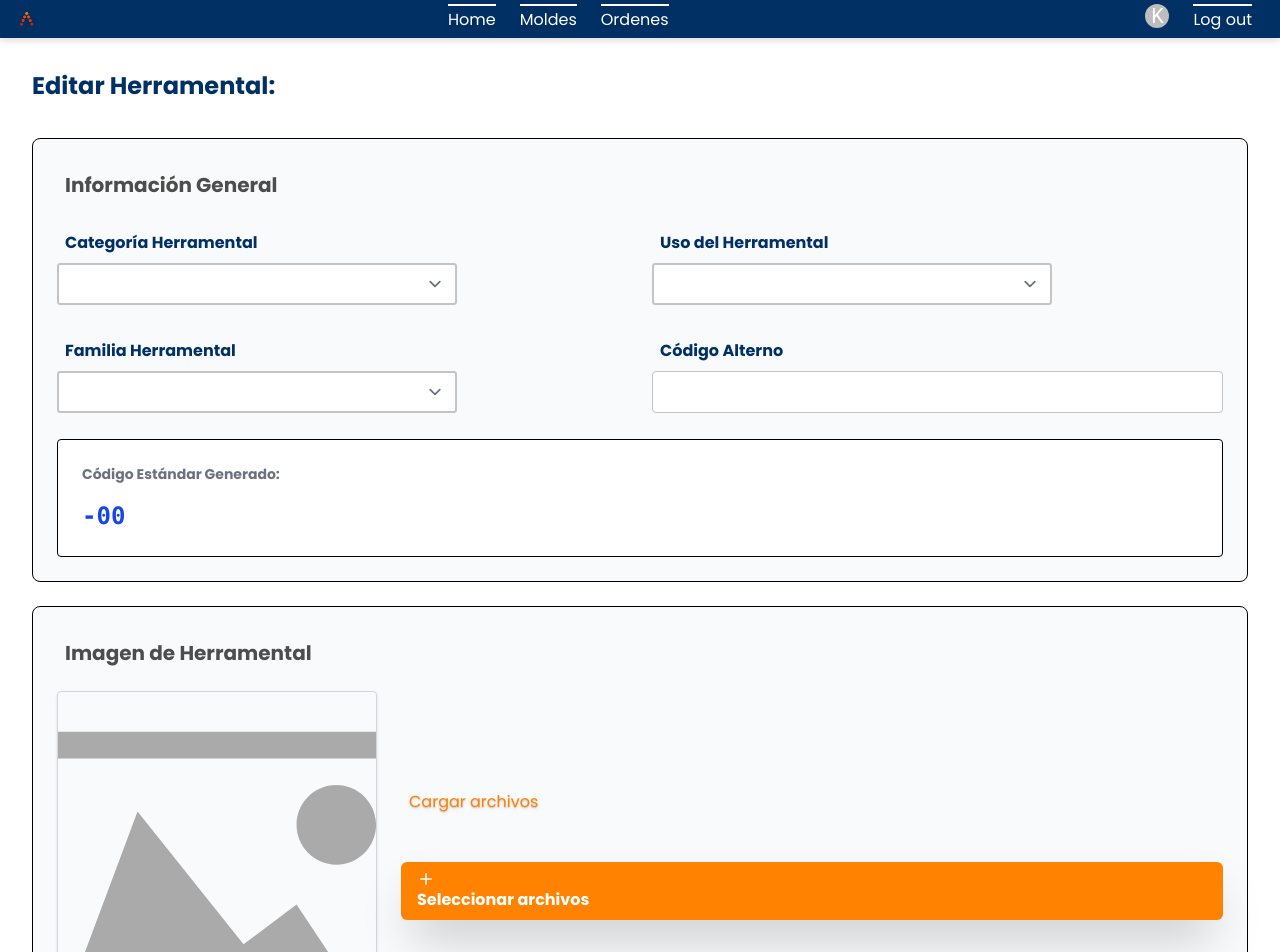
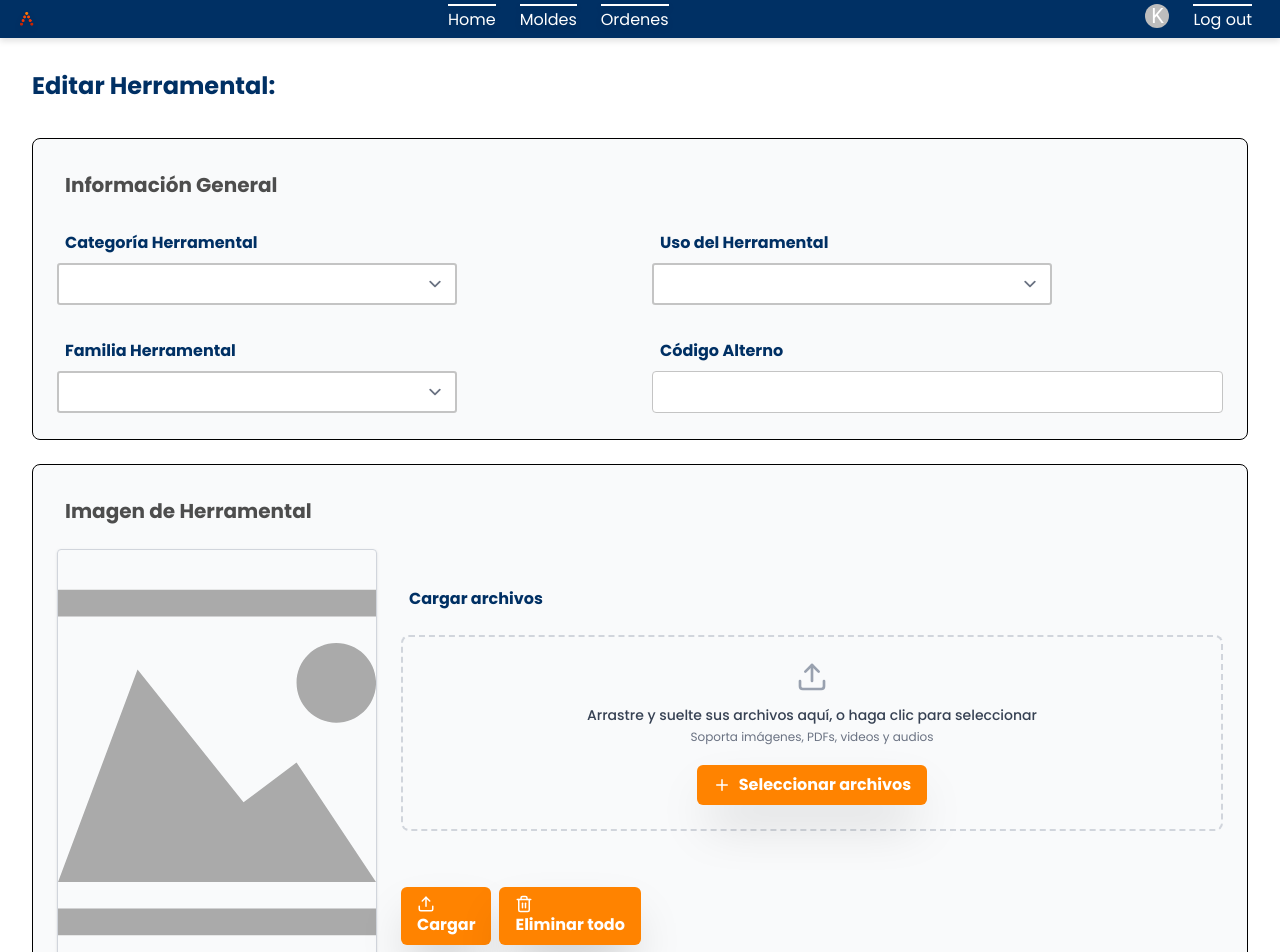
Before and after one commit to Grajaka/GMFB_V1, a React (Vite) app: page /EditHerramental in a window 1280 px wide. Shown: the top 952 px of the page. Built offline with nearby package versions, Linux system fonts and the light colour scheme.

Commit message:
Feat: DropFiles option added in FilesUpload.tsx

```diff
--- a/src/Components/FilesUpload.tsx
+++ b/src/Components/FilesUpload.tsx
@@ -1,6 +1,7 @@
-import { type ChangeEvent, useEffect, useRef, useState } from "react";
+import { useEffect, useState } from "react";
 import useAxios from "../Hooks/useAxios/IndexAx.js";
 import { useFormData } from "../Hooks/FormNewHerrContext/HerrContext.js";
+import { useDropzone } from "react-dropzone";
 import {
     FileAudio,
     FileIcon,
@@ -30,68 +31,22 @@ export default function FilesUpload({ onUploadSuccess }: FilesUploadProps) {
     const [uploading, setUploading] = useState(false);
     const { CreatePost, loading, status, response } = useAxios();
     const { formData, updateFormData } = useFormData(); //Access to context
-    const inputRef = useRef<HTMLInputElement>(null);
 
-
-    function handleFileSelect(e: ChangeEvent<HTMLInputElement>) {
-        if (!e.target.files?.length) {
-            return;
-        }
-        const newFiles = Array.from(e.target.files).map((file) => ({
+    const onDrop = (acceptedFiles: File[]) => {
+        const newFiles = acceptedFiles.map((file) => ({
             file,
             progress: 0,
             uploaded: false,
             id: file.name,
         }));
-        setFiles([...files, ...newFiles]);
+        setFiles((prev) => [...prev, ...newFiles]);
+    };
 
-        if (inputRef.current) {
-            inputRef.current.value = '';
-        }
-    }
+    const { getRootProps, getInputProps, isDragActive, open } = useDropzone({
+        onDrop,
+        disabled: uploading,
+    });
 
-    /*async function handleUpload() {
-            if (files.length === 0 || uploading) {
-                return;
-            }
-            setUploading(true);
-            const uploadPromises = files.map(async (fileWithProgress) => {
-                const formData = new FormData();
-                formData.append('file', fileWithProgress.file);
-
-                try{
-                    await axios.post('http://localhost:3000/upload', formData, {
-                        onUploadProgress: (progressEvent) => {
-                            const total = progressEvent.total || 1;
-                            const progress = Math.round(
-                                (progressEvent.loaded * 100) / total || 1
-                            );
-                            setFiles((prevFiles) =>
-                                prevFiles.map((file) =>
-                                    file.id === fileWithProgress.id
-                                        ? {...file, progress}
-                                        : file,
-                                )
-                            );
-                        },
-                    });
-
-                    setFiles((prevFiles) =>
-                        prevFiles.map((file) =>
-                            file.id === fileWithProgress.id
-                                ? {...file, uploaded: true}
-                                : file,
-                        ),
-                    );
-                }catch (error){
-                    console.error('Error uploading file:', error);
-                }
-            });
-
-            await Promise.all(uploadPromises);
-            setUploading(false);
-        }*/
-    //-------------------------------------------------------------------------------------------------------------------
     const handleUpload = async (e?: React.MouseEvent) => {
         if (e) e.preventDefault();
         if (files.length === 0 || uploading) return; //Avoid sending all form data without uploading file
@@ -175,50 +130,49 @@ export default function FilesUpload({ onUploadSuccess }: FilesUploadProps) {
 
 
     return (
-        <div>
-            <h3>Cargar archivos</h3>
-            <div className="flex flex-col gap-2">
-                <FileInput
-                    inputRef={inputRef}
+        <div className="space-y-4">
+            <label className="block p-2 font-bold">Cargar archivos</label>
+
+            <div
+                {...getRootProps()}
+                className={`border-2 border-dashed rounded-lg p-6 text-center transition cursor-pointer flex flex-col items-center justify-center gap-3 min-h-[160px] ${isDragActive
+                    ? "border-orange-500 bg-orange-50"
+                    : "border-gray-300 bg-gray-50 hover:bg-gray-100"
+                    }`}
+            >
+                <input {...getInputProps()} />
+                <Upload className={`h-8 w-8 ${isDragActive ? "text-orange-500 animate-bounce" : "text-gray-400"}`} />
+                <div className="space-y-1">
+                    <p className="text-sm font-medium text-gray-700">
+                        {isDragActive
+                            ? "Suelte los archivos aquí..."
+                            : "Arrastre y suelte sus archivos aquí, o haga clic para seleccionar"}
+                    </p>
+                    <p className="text-xs text-gray-500">Soporta imágenes, PDFs, videos y audios</p>
+                </div>
+
+                <button
+                    type="button"
+                    onClick={(e) => {
+                        e.stopPropagation();
+                        open();
+                    }}
                     disabled={uploading}
-                    onFileSelect={handleFileSelect}
-                />
-                <ActionButtons
-                    disabled={files.length === 0 || uploading}
-                    onUpload={handleUpload}
-                    onClear={handleClear} />
+                    className="btn btn-orange flex items-center gap-2 mt-2"
+                >
+                    <Plus size={18} />
+                    Seleccionar archivos
+                </button>
             </div>
+
+            <ActionButtons
+                disabled={files.length === 0 || uploading}
+                onUpload={handleUpload}
+                onClear={handleClear}
+            />
+
             <FileList files={files} onRemove={removeFile} uploading={uploading} />
-
         </div>
-    );
-}
-
-//-------------------------------------------------------------------------------------
-type FileInputProps = {
-    inputRef: React.RefObject<HTMLInputElement | null>;
-    disabled: boolean;
-    onFileSelect: (e: ChangeEvent<HTMLInputElement>) => void;
-};
-
-function FileInput({ inputRef, disabled, onFileSelect }: FileInputProps) {
-
-    return (
-        <>
-            <input
-                type="file"
-                ref={inputRef}
-                onChange={onFileSelect}
-                multiple
-                className="hidden"
-                id="file-upload"
-                disabled={disabled}
-            />
-            <label htmlFor="file-upload" className="btn btn-orange">
-                <Plus size={18} />
-                Seleccionar archivos
-            </label>
-        </>
     );
 }
 
--- a/src/EditMold/EditHerramental.tsx
+++ b/src/EditMold/EditHerramental.tsx
@@ -29,6 +29,14 @@ const EditHerramentalSchema = z.object({
     hesp_C: z.coerce.number().nullable().optional(),
     hesp_D: z.coerce.number().nullable().optional(),
     hesp_E: z.coerce.number().nullable().optional(),
+    hesp_F: z.coerce.number().nullable().optional(),
+    hesp_G: z.coerce.number().nullable().optional(),
+    hesp_H: z.coerce.number().nullable().optional(),
+    hesp_J: z.coerce.number().nullable().optional(),
+    hesp_L: z.coerce.number().nullable().optional(),
+    hesp_P: z.coerce.number().nullable().optional(),
+    hesp_Q: z.coerce.number().nullable().optional(),
+    hesp_T: z.coerce.number().nullable().optional(),
     hesp_Observacion: z.string().nullable().optional(),
 
     // Ubicación
@@ -232,17 +240,22 @@ export default function EditHerramental() {
     const HerramentalCode = `${baseCodePrefix}${consecutiveCode}`;
 
     // Sync HerramentalCode and Description
+    // (Disabled code regeneration logic as editing the code is disabled)
+    /*
     useEffect(() => {
         if (HerramentalCode && HerramentalCode !== "00") {
             setValue("hesp_CodigoHerramental", HerramentalCode);
         }
     }, [HerramentalCode, setValue]);
+    */
 
     useEffect(() => {
         setValue("hesp_Descripcion1", description);
     }, [description, setValue]);
 
     // Fetch next consecutive if categories change
+    // (Disabled as categories are now disabled in edit view)
+    /*
     useEffect(() => {
         if (hesp_IdHerramental && hesp_IdTipoHerramental && hesp_IdFamilia) {
             // If it matches the original data, keep the original consecutive
@@ -271,6 +284,7 @@ export default function EditHerramental() {
             fetchNext();
         }
     }, [hesp_IdHerramental, hesp_IdTipoHerramental, hesp_IdFamilia, generalData, fetchData, setValue]);
+    */
 
     // Dynamic Measures Scheme Information
     const familyCode = watched.fa_CodigoFamilia || 'nan';
@@ -362,7 +376,7 @@ export default function EditHerramental() {
                         <div className="grid grid-cols-1 md:grid-cols-2 gap-6">
                             <div>
                                 <label className="block p-2 font-bold" htmlFor="NombreHerramental">Categoría Herramental</label>
-                                <select {...register("hesp_IdHerramental")} className="w-full p-2 border rounded bg-white">
+                                <select {...register("hesp_IdHerramental")} disabled className="w-full p-2 border rounded bg-gray-100 cursor-not-allowed">
                                     <option value="">Seleccione Herramental</option>
                                     {dropdowns.herramentales?.map((item: any) => (
                                         <option value={item.he_IdHerramental} key={item.he_IdHerramental}>{item.he_NombreHerramental}</option>
@@ -373,7 +387,7 @@ export default function EditHerramental() {
 
                             <div>
                                 <label htmlFor="NombreTipoHerramental" className="block p-2 font-bold">Uso del Herramental</label>
-                                <select {...register("hesp_IdTipoHerramental")} className="w-full p-2 border rounded bg-white">
+                                <select {...register("hesp_IdTipoHerramental")} disabled className="w-full p-2 border rounded bg-gray-100 cursor-not-allowed">
                                     <option value="">Seleccione tipo de uso</option>
                                     {dropdowns.tipo_herramental?.map((typeh: any) => (
                                         <option value={typeh.th_IdTipoHerramental} key={typeh.th_IdTipoHerramental}>{typeh.th_NombreTipoHerramental}</option>
@@ -384,7 +398,7 @@ export default function EditHerramental() {
 
                             <div>
                                 <label className="block p-2 font-bold" htmlFor="NombreFamilia">Familia Herramental</label>
-                                <select {...register("hesp_IdFamilia")} className="w-full p-2 border rounded bg-white">
+                                <select {...register("hesp_IdFamilia")} disabled className="w-full p-2 border rounded bg-gray-100 cursor-not-allowed">
                                     <option value="">Seleccione Familia</option>
                                     {dropdowns.familias?.map((item: any) => (
                                         <option value={item.fa_IdFamilia} key={item.fa_IdFamilia}>{item.fa_NombreFamilia}</option>
@@ -404,10 +418,10 @@ export default function EditHerramental() {
                             </div>
                         </div>
 
-                        <div className="mt-6 p-4 bg-white rounded border">
+                        {/*  <div className="mt-6 p-4 bg-white rounded border">
                             <span className="text-gray-500 font-bold block text-sm">Código Estándar Generado:</span>
                             <span className="text-2xl font-mono text-blue-700 font-bold">{HerramentalCode}</span>
-                        </div>
+                        </div>*/}
                     </div>
 
                     {/* SECTION 2: IMAGE */}
@@ -542,7 +556,7 @@ export default function EditHerramental() {
                             </div>
 
                             <div>
-                                <label className="block p-2 font-bold">Columna (Celda)</label>
+                                <label className="block p-2 font-bold">Columna</label>
                                 <DropDown length={31} start={0} {...register("uh_NumeroColumna")} className="w-full p-2 border rounded bg-white" />
                                 {errors.uh_NumeroColumna && <p className="text-red-500 text-sm">{errors.uh_NumeroColumna.message}</p>}
                             </div>
--- a/src/Hooks/Validators/Ubication.ts
+++ b/src/Hooks/Validators/Ubication.ts
@@ -64,11 +64,11 @@ export const PageUbicSchema = UbicacionHerramentalSchema.pick({
 export const DieSetWizardSchema = z.object({
     di_CodigoDieSet: z.string().min(1, "El código es requerido").max(10, "Máximo 10 caracteres"),
     di_Dimensiones: z.string().min(1, "Las dimensiones son requeridas").max(10, "Máximo 10 caracteres"),
-    di_IdPiso: z.coerce.number().int().min(1, "Seleccione un piso"),
-    di_IdEstanteria: z.coerce.number().int().min(1, "Seleccione una estantería"),
-    uh_NumeroFila: z.coerce.number().int().min(1, "Requerido"),
-    uh_NumeroColumna: z.coerce.number().int().min(1, "Requerido"),
-    uh_NumeroPosicion: z.coerce.number().int().min(1, "Requerido"),
+    di_IdPiso: z.coerce.number().int().min(0, "Seleccione un piso"),
+    di_IdEstanteria: z.coerce.number().int().min(0, "Seleccione una estantería"),
+    uh_NumeroFila: z.coerce.number().int().min(0, "Requerido"),
+    uh_NumeroColumna: z.coerce.number().int().min(0, "Requerido"),
+    uh_NumeroPosicion: z.coerce.number().int().min(0, "Requerido"),
 });
 
 export type DieSetWizardFormData = z.infer<typeof DieSetWizardSchema>;
```
Also changed, not shown: src/Login/Login.tsx (+11 -11 lines), src/MoldeHV/VisualMold.tsx (+8 -10 lines), src/assets/Schemas/familias.schema.json (+4 -4 lines).
